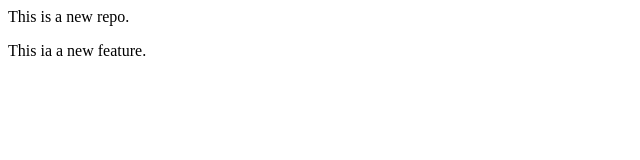
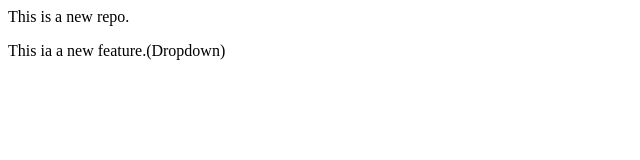
Before and after one commit to Anushka-hub-sys/localrepo, a plain HTML site: page index.html in a window 1280 px wide. Shown: the full height of the page, 0-640 px from the left. Drawn offline with Linux system fonts and the light colour scheme.

Commit message:
Add Dropdown

```diff
--- a/index.html
+++ b/index.html
@@ -1,2 +1,2 @@
 <p>This is a new repo.</p>
-<p>This ia a new feature.</p>
+<p>This ia a new feature.(Dropdown)</p>
```
